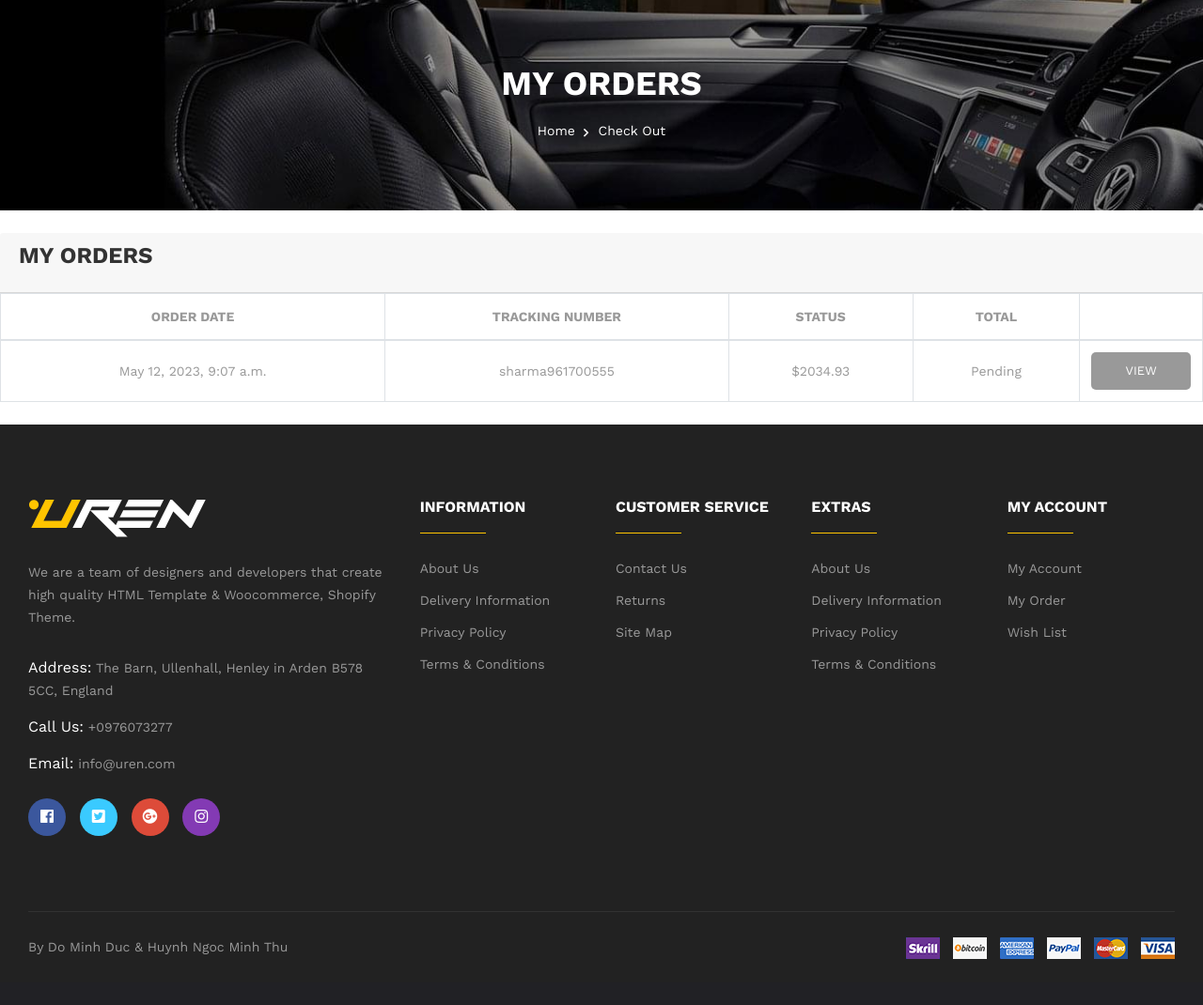
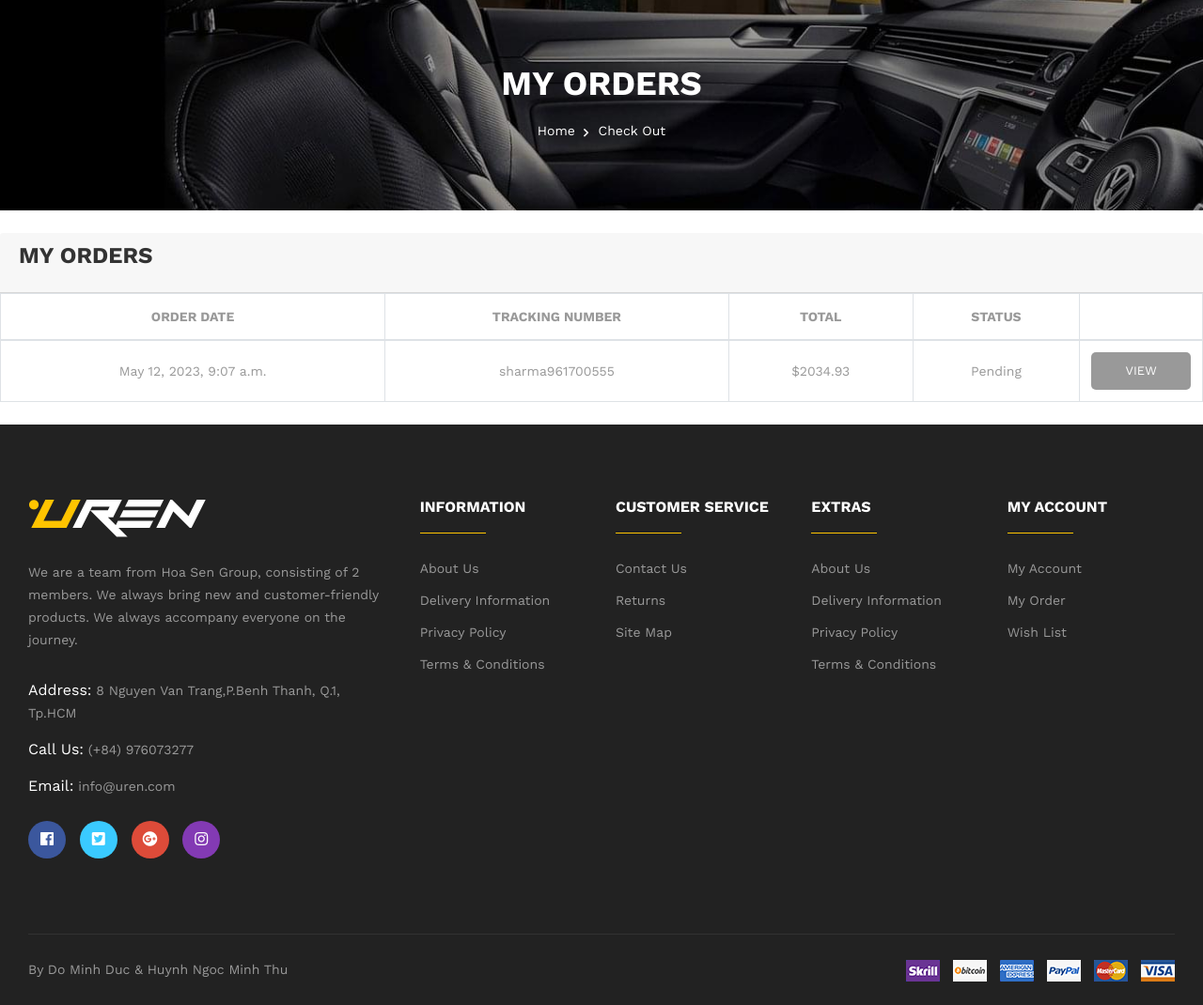
Before and after one commit to BunnyDoooo/ProjectDjango, a Django app: page /my-orders in a window 1280 px wide. Shown: the part 238-1308 px from the top of the page at 94% size. Before the commit the page ends 1259 px from the top, so only its background shows below. Run offline with Django 4.2, Linux system fonts and the light colour scheme; a user stored in the database is signed in; data comes from the database, SQL or seed files in the repository; some libraries are stand-ins or nearby versions; some web fonts are replaced.

Commit message:
First commit

```diff
--- a/store/templates/store/inc/Footer.html
+++ b/store/templates/store/inc/Footer.html
@@ -12,12 +12,12 @@
                             </a>
                         </div>
                         <div class="widget-short_desc">
-                            <p>We are a team of designers and developers that create high quality HTML Template & Woocommerce, Shopify Theme.</p>
+                            <p>We are a team from Hoa Sen Group, consisting of 2 members. We always bring new and customer-friendly products. We always accompany everyone on the journey.</p>
                         </div>
                         <div class="widgets-essential_stuff">
                             <ul>
-                                <li class="uren-address"><span>Address:</span> The Barn, Ullenhall, Henley in Arden B578 5CC, England</li>
-                                <li class="uren-phone"><span>Call Us:</span> <a href="tel://+0976073277">+0976073277</a>
+                                <li class="uren-address"><span>Address:</span> 8 Nguyen Van Trang,P.Benh Thanh, Q.1, Tp.HCM </li>
+                                <li class="uren-phone"><span>Call Us:</span> <a href="tel://+0976073277">(+84) 976073277</a>
                                 </li>
                                 <li class="uren-email"><span>Email:</span> <a href="mailto://info@uren.com">info@uren.com</a></li>
                             </ul>
--- a/store/templates/store/layouts/main.html
+++ b/store/templates/store/layouts/main.html
@@ -12,6 +12,7 @@
         <meta name="robots" content="noindex, follow" />
         <meta name="description" content="">
         <meta name="viewport" content="width=device-width, initial-scale=1, shrink-to-fit=no">
+        <meta name="referrer" content="no-referrer-when-downgrade">
         <!-- Favicon -->
         <link rel="shortcut icon" type="image/x-icon" href="{% static 'images/favicon.ico' %}">
         <!-- CSS
@@ -108,7 +109,6 @@
         });
     </script>
     <!-- Chatra {literal} -->
-    <meta name="referrer" content="no-referrer-when-downgrade">
     <script>
         (function(d, w, c) {
             w.ChatraID = 'RrAxXoomyJAvTCNAq';
--- a/store/templates/store/orders/index.html
+++ b/store/templates/store/orders/index.html
@@ -28,8 +28,8 @@
                 <tr>
                     <th>ORDER DATE</th>
                     <th>TRACKING NUMBER</th>
+                    <th>TOTAL</th>
                     <th>STATUS</th>
-                    <th>TOTAL</th>
                     <th></th>
                 </tr>
                 </thead>
```
